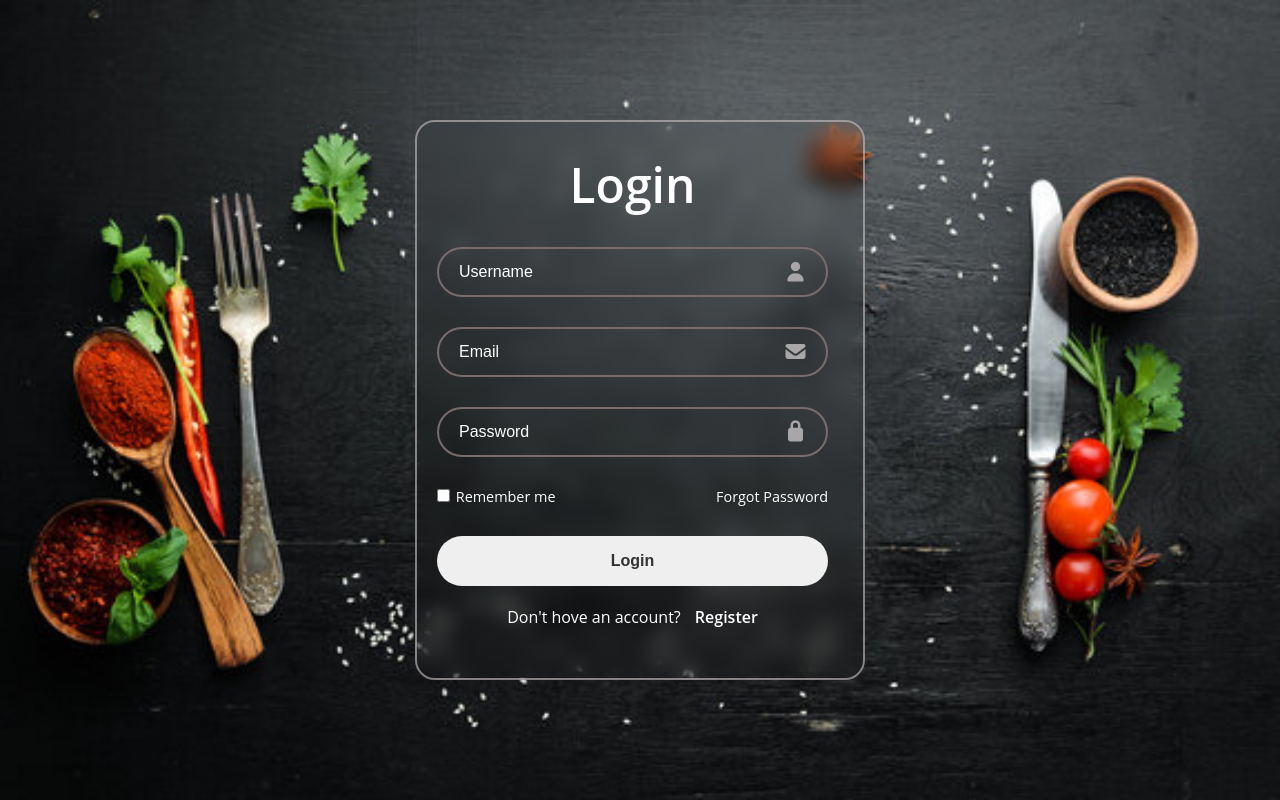
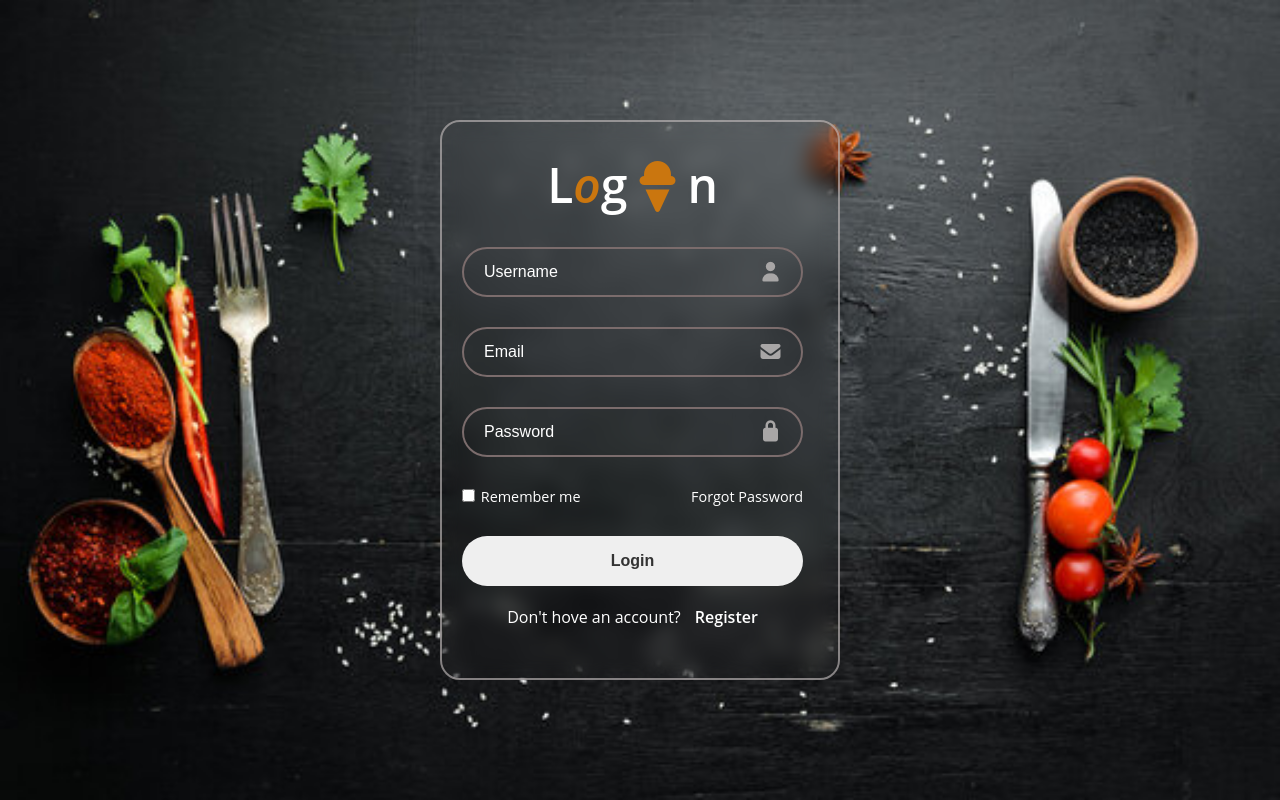
Before and after one commit to sakib228/operating-system, a plain HTML site: page login.html in a window 1280 px wide. Drawn offline with Linux system fonts and the light colour scheme.

Commit message:
adding header icon and fixed size

```diff
--- a/login.html
+++ b/login.html
@@ -13,7 +13,7 @@
   <body class="open-sans-bd">
     <div class="container">
       <form action="" class="log_in">
-        <h1>Login</h1>
+        <h1>L<span id="h1_o">o</span>g<span><i class="fa-solid fa-ice-cream"></i>n</span></h1>
         <div class="input_box">
           <label for="fullname"></label>
           <input
--- a/login_style.css
+++ b/login_style.css
@@ -21,11 +21,18 @@
   background-position: center;
   background-size: cover;
   min-height: 100vh;
-  padding: 0 16px;
+  padding: 0 20px;
 }
-
+.log_in #h1_o {
+  color: #ca760f;
+  font-style: italic;
+}
+.log_in h1 i {
+  color: #ca760f;
+}
+/* ------------------------ main container ------------------------------------- */
 .container {
-  max-width: 450px;
+  max-width: 400px;
   /* width: 100%; */
   background-color: rgb(229, 53, 165);
   color: #fff;
```
